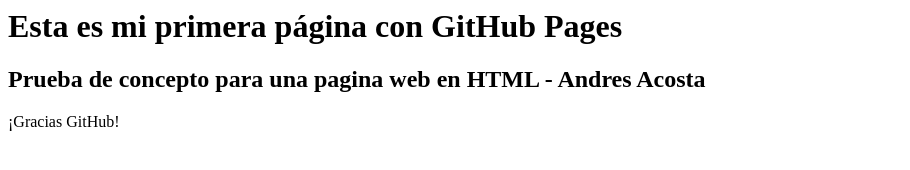
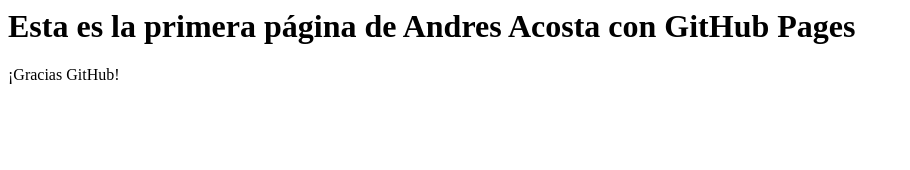
Before and after one commit to aacostam/CodeRepositorio, a plain HTML site: page index.html in a window 1280 px wide. Shown: the whole page, without its empty margins (0-910 px from the left). Drawn offline with Linux system fonts and the light colour scheme.

Commit message:
Update index.html

```diff
--- a/index.html
+++ b/index.html
@@ -1,5 +1,4 @@
 <html>
-<h1> Esta es mi primera página con GitHub Pages </h1>
-<h2> Prueba de concepto para una pagina web en HTML - Andres Acosta </h2>
+<h1> Esta es la primera página de Andres Acosta con GitHub Pages </h1>
 <p>¡Gracias GitHub!</p>
 </html>
```
